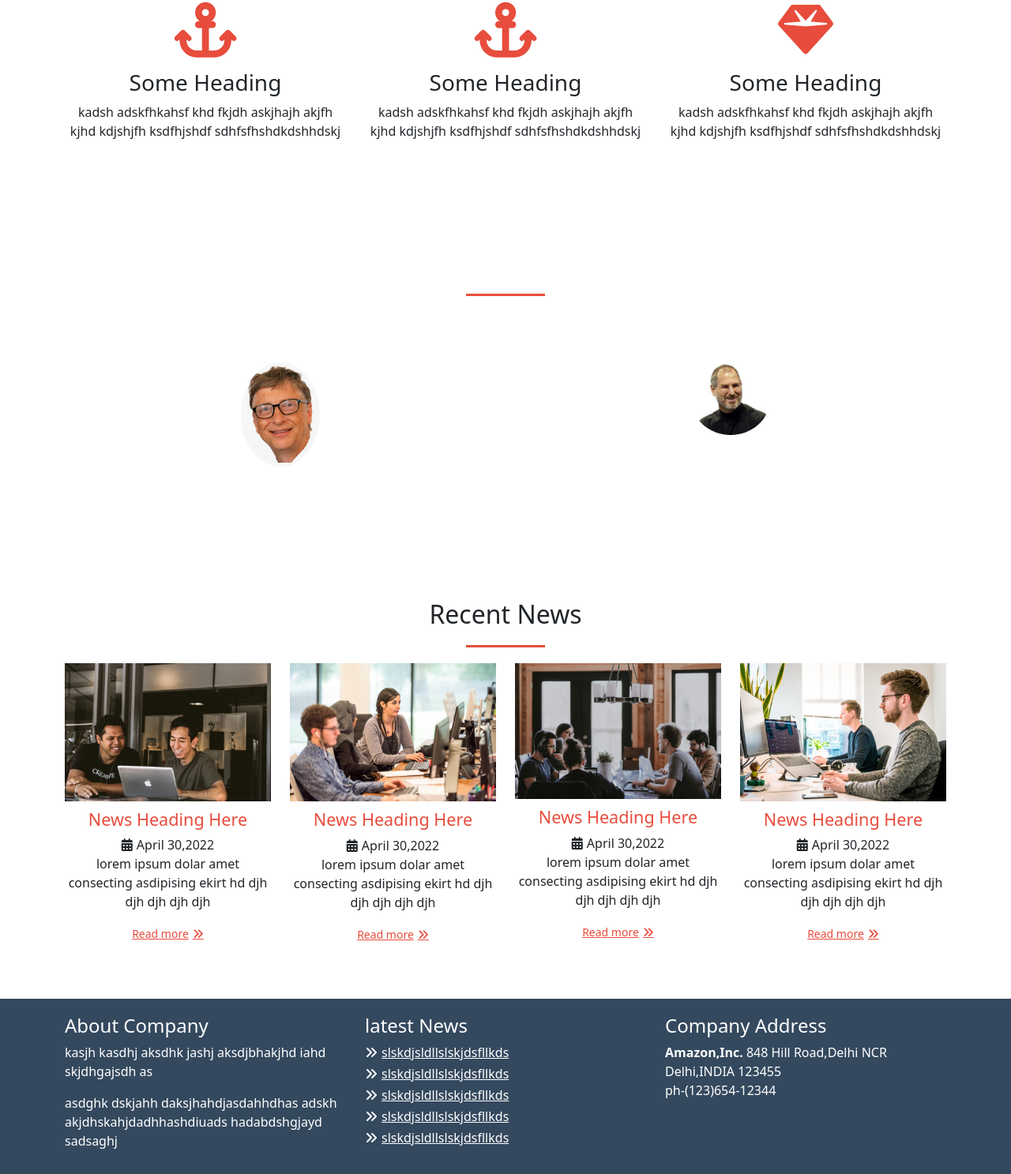
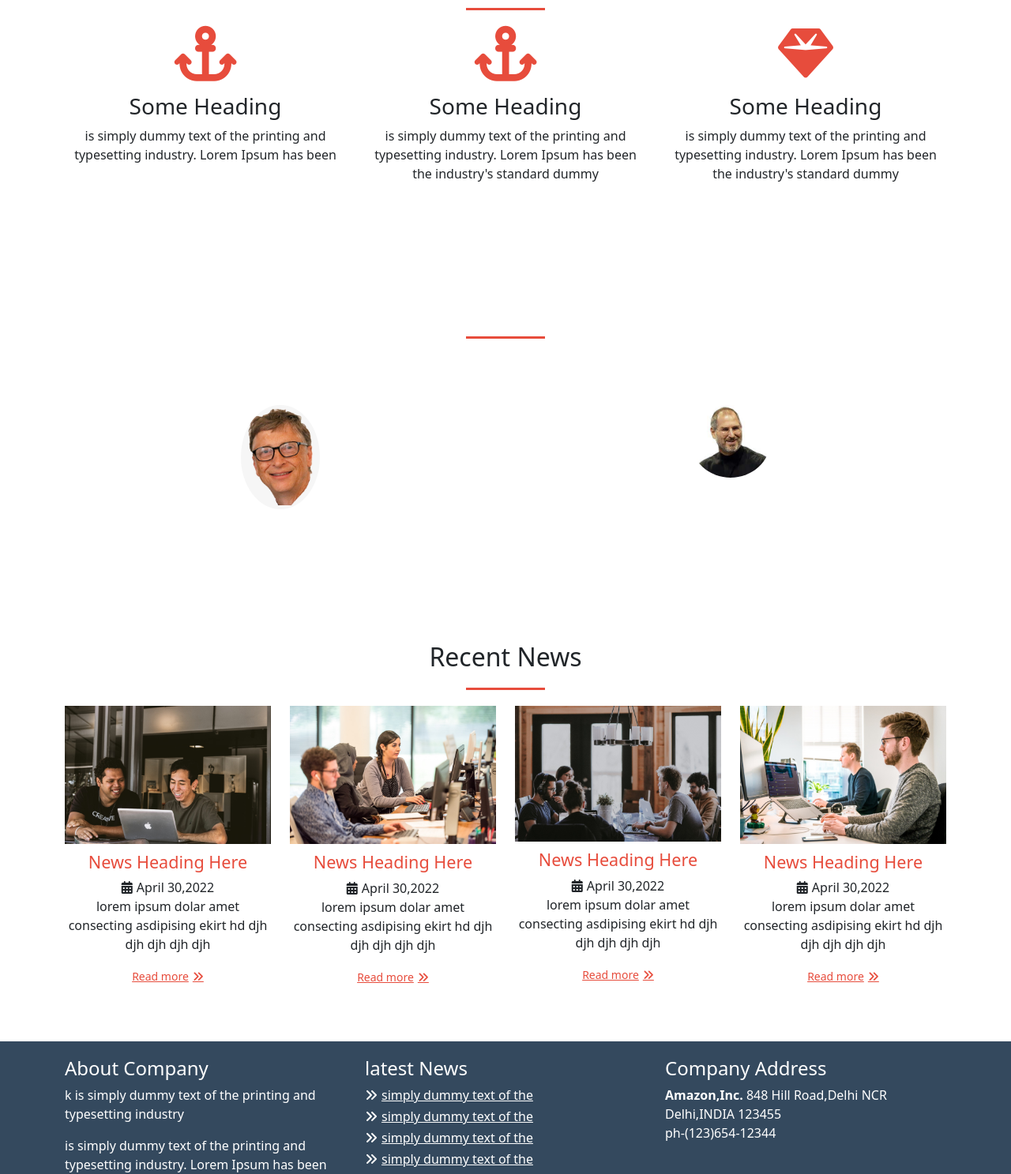
Before and after one commit to arvindkumawat1002/bootstrap, a plain HTML site: page bootstrap2.html in a window 1280 px wide. Shown: the part 544-2031 px from the top of the page at 79% size. Drawn offline with nearby package versions, Linux system fonts and the light colour scheme.

Commit message:
file currection

```diff
--- a/bootstrap2.html
+++ b/bootstrap2.html
@@ -39,8 +39,7 @@
 				<div class="col-md-8 col-lg-6">
 					<div class="banner-title">
 						<h1 class="title">Some Heading goes here</h1>
-						<p class="lead">sdj sdfhs dfksuhd fiush dfkjshf dsh khsdjf sdkh dfjh jshk
-						fhdskfk jsdf khsdfk hfdkhsdfkdfkjhsdkj</p>
+						<p class="lead"> is simply dummy text of the printing and typesetting industry. Lorem Ipsum has been the industry's standard dummy</p>
 					</div>
 				</div>
 			</div>
@@ -56,8 +55,7 @@
 				<div class="service-box">
 					<i class="fa-sharp fa-solid fa-anchor"></i>
 					<h3>Some Heading</h3>
-					<p>kadsh adskfhkahsf khd fkjdh askjhajh akjfh kjhd
-						kdjshjfh ksdfhjshdf sdhfsfhshdkdshhdskj
+					<p> is simply dummy text of the printing and typesetting industry. Lorem Ipsum has been
 					</p>
 				</div>
 			</div>
@@ -66,8 +64,7 @@
 				<div class="service-box">
 					<i class="fa-sharp fa-solid fa-anchor"></i>
 					<h3>Some Heading</h3>
-					<p>kadsh adskfhkahsf khd fkjdh askjhajh akjfh kjhd
-						kdjshjfh ksdfhjshdf sdhfsfhshdkdshhdskj
+					<p> is simply dummy text of the printing and typesetting industry. Lorem Ipsum has been the industry's standard dummy
 					</p>
 				</div>
 			</div>
@@ -76,8 +73,7 @@
 				<div class="service-box">
 					<i class="fa-sharp fa-solid fa-gem"></i>
 					<h3>Some Heading</h3>
-					<p>kadsh adskfhkahsf khd fkjdh askjhajh akjfh kjhd
-					 kdjshjfh ksdfhjshdf sdhfsfhshdkdshhdskj
+					<p> is simply dummy text of the printing and typesetting industry. Lorem Ipsum has been the industry's standard dummy
 					</p>
 				</div>
 			</div>
@@ -95,8 +91,7 @@
 				</div>
 				<div class="col-md-6">
 					<div class="testimonial">
-						<p>dsjhsd dshj sdkhsd skjdhkjds khsd hskdhjskjdh kjhdskjjsdj dskjhsd
-						 dshjkjdshh sdkjh dskhjds khjds</p>
+						<p> is simply dummy text of the printing and typesetting industry. Lorem Ipsum has been the industry's standard dummy</p>
 						 <img src="./image/bill.png">
 						 <div class="auther">Bill Gates</div>
 						 <div class="author-company">Microsoft</div>
@@ -104,8 +99,7 @@
 				</div>
 				<div class="col-md-6">
 					<div class="testimonial">
-						<p>dsjhsd dshj sdkhsd skjdhkjds khsd hskdhjskjdh kjhdskjjsdj dskjhsd
-						 dshjkjdshh sdkjh dskhjds khjds</p>
+						<p> is simply dummy text of the printing and typesetting industry. Lorem Ipsum has been the industry's standard dummy</p>
 						 <img src="./image/stiv.png">
 						 <div class="auther">Steve Jobs</div>
 						 <div class="author-company">Apple</div>
@@ -174,11 +168,8 @@
 				<div class="col-md-4">
 					<div class="footer-widget">
 						<h4>About Company</h4>
-						<p>kasjh kasdhj aksdhk jashj aksdjbhakjhd iahd
-						skjdhgajsdh as</p>
-						<p>asdghk dskjahh daksjhahdjasdahhdhas
-						adskh akjdhskahjdadhhashdiuads hadabdshgjayd
-					sadsaghj</p>
+						<p>k is simply dummy text of the printing and typesetting industry</p>
+						<p> is simply dummy text of the printing and typesetting industry. Lorem Ipsum has been the industry's standard dummy</p>
 					</div>
 				</div>
 
@@ -186,11 +177,11 @@
 					<div class="footer-widget">
 						<h4>latest News</h4>
 						<ul class="latest-news">
-							<li><a href="">slskdjsldllslskjdsfllkds</a></li>
-							<li><a href="">slskdjsldllslskjdsfllkds</a></li>
-							<li><a href="">slskdjsldllslskjdsfllkds</a></li>
-							<li><a href="">slskdjsldllslskjdsfllkds</a></li>
-							<li><a href="">slskdjsldllslskjdsfllkds</a></li>
+							<li><a href="">simply dummy text of the</a></li>
+							<li><a href="">simply dummy text of the</a></li>
+							<li><a href="">simply dummy text of the</a></li>
+							<li><a href="">simply dummy text of the</a></li>
+							<li><a href="">simply dummy text of the</a></li>
 
 						</ul>
 					</div>
```
Also changed, not shown: ecommerce.css (+4 -3 lines), food.css (+23 -0 lines), food.html (+23 -2 lines).
